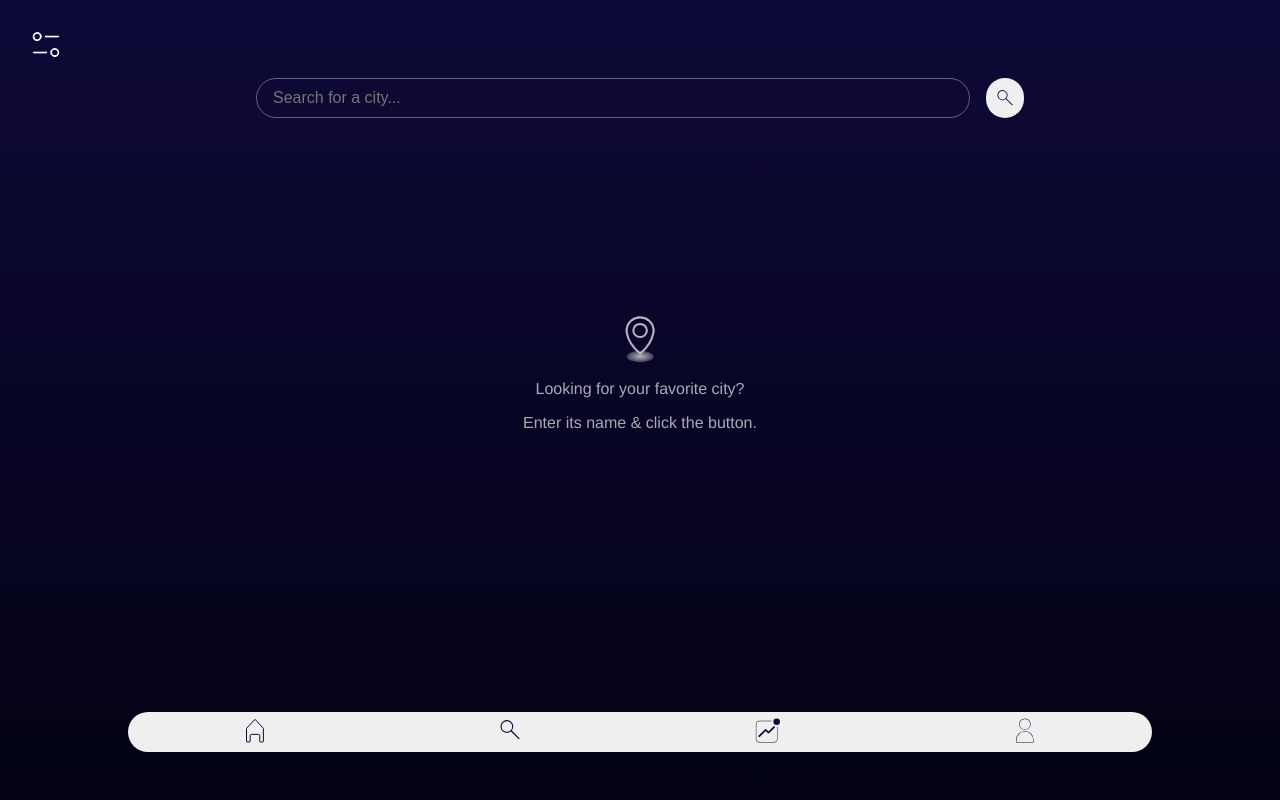
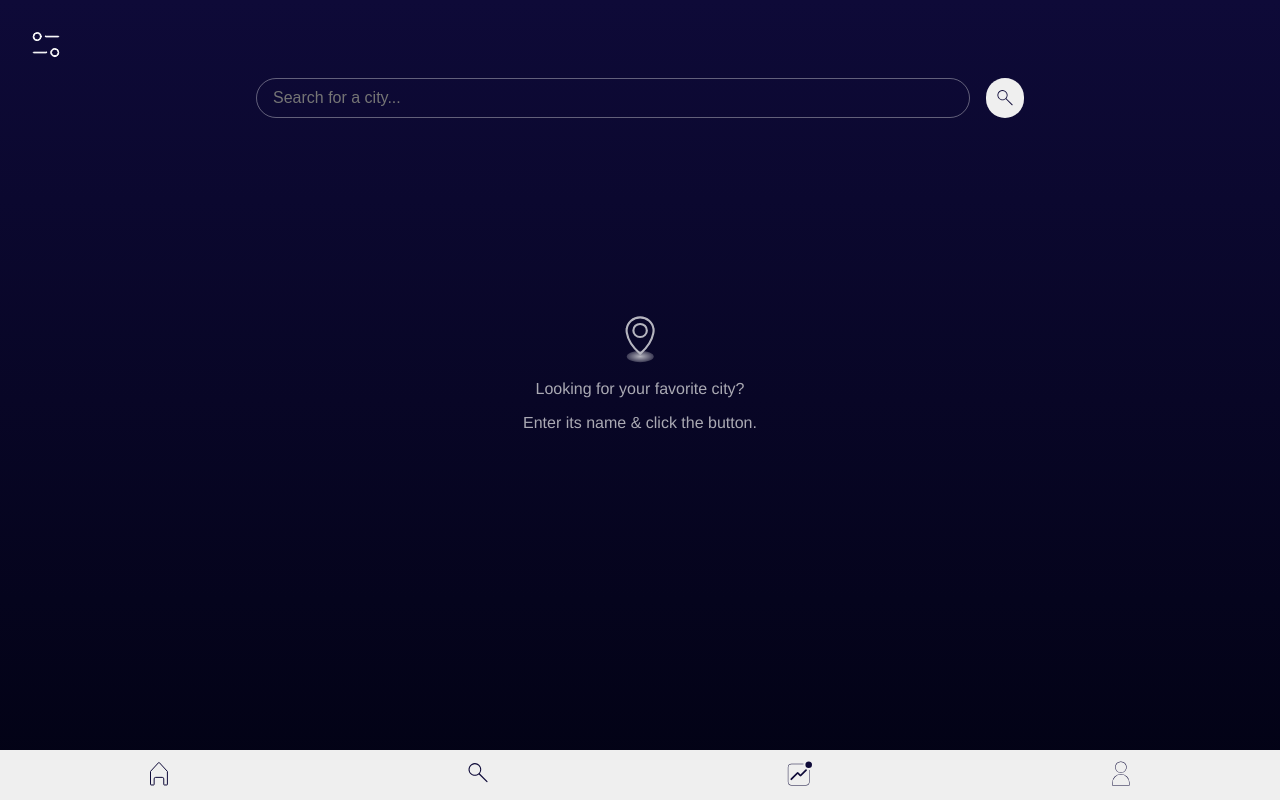
Before and after one commit to F4LC0NN/cast-dot-io, a React (Create React App) app: page /search in a window 1280 px wide. Built offline with nearby package versions, Linux system fonts and the light colour scheme; no server answers; a web font is replaced by a local one.

Commit message:
Rework submit on the search bar for better UX and user auto-localization

```diff
--- a/src/components/home/Home.scss
+++ b/src/components/home/Home.scss
@@ -349,16 +349,15 @@ BOTTOM MODAL NAVBAR
 */
 
 .bottom-modal-navbar {
-  width: 80vw;
-  height: 40px;
+  width: 100%;
+  height: 50px;
   position: absolute;
-  bottom: 3rem;
+  bottom: 0;
   left: 50%;
   transform: translateX(-50%);
   display: flex;
   justify-content: space-around;
   align-items: center;
-  border-radius: 20rem;
   background-color: index.$white-bg;
 }
 
--- a/src/components/home/homeComponents/geoLocationComponent/GeoLocationComponent.tsx
+++ b/src/components/home/homeComponents/geoLocationComponent/GeoLocationComponent.tsx
@@ -1,4 +1,4 @@
-import React from 'react';
+import React, { useEffect } from 'react';
 import GeoLocation from '../../../../interfaces/GeoLocation';
 
 import locate from '../../../../assets/images/locate.svg';
@@ -9,6 +9,13 @@ function GeoLocationComponent(props: GeoLocation): JSX.Element {
   const {
     data, updateLat, updateLon, isMetric, setIsMetric,
   } = props;
+
+  useEffect(() => {
+    navigator.geolocation.getCurrentPosition((position) => {
+      updateLat(position.coords.latitude);
+      updateLon(position.coords.longitude);
+    });
+  }, [updateLat, updateLon]);
 
   function getUserCurrentLocation(): void {
     navigator.geolocation.getCurrentPosition((position) => {
--- a/src/components/routes/search/searchComponent/SearchComponent.tsx
+++ b/src/components/routes/search/searchComponent/SearchComponent.tsx
@@ -1,4 +1,5 @@
 import React, { useState } from 'react';
+import gsap from 'gsap/dist/gsap';
 
 import useGeoLocationData from '../../../../hooks/useGeoLocationData';
 import useForecastData from '../../../../hooks/useForecastData';
@@ -22,13 +23,23 @@ function SearchComponent(): JSX.Element {
   });
 
   function handleSubmit(event: { preventDefault: () => void; }): void {
+    setLocationName(locationName);
+
+    setTimeout(() => {
+      gsap.fromTo(
+        '.form-results-card',
+        { opacity: 0, y: -15, display: 'none' },
+        { opacity: 1, y: 0, display: 'block' },
+      );
+    }, 0);
+
     event.preventDefault();
   }
 
   return (
     <div className="search-component">
-      <form method="GET" onSubmit={handleSubmit} className="search-form">
-        <SearchBar handler={setLocationName} />
+      <form onSubmit={handleSubmit} className="search-form">
+        <SearchBar locationName={locationName} setLocationName={setLocationName} />
         {
           locationName === ''
             ? (
--- a/src/components/routes/search/searchComponent/searchBar/SearchBar.tsx
+++ b/src/components/routes/search/searchComponent/searchBar/SearchBar.tsx
@@ -1,18 +1,18 @@
-import React, { useState, SetStateAction } from 'react';
+import React, { SetStateAction } from 'react';
 import gsap from 'gsap/dist/gsap';
 
 import lens from '../../../../../assets/images/lens.svg';
 
 interface NameHandler {
-  handler: React.Dispatch<SetStateAction<string>>
+  locationName: string,
+  setLocationName: React.Dispatch<SetStateAction<string>>,
 }
 
 function SearchBar(props: NameHandler):JSX.Element {
-  const [locationName, setLocationName] = useState('');
-  const { handler } = props;
+  const { locationName, setLocationName } = props;
 
   function searchLocation(): void {
-    handler(locationName);
+    setLocationName(locationName);
     setTimeout(() => {
       gsap.fromTo(
         '.form-results-card',
@@ -29,8 +29,14 @@ function SearchBar(props: NameHandler):JSX.Element {
         className="search-bar-input"
         placeholder="Search for a city..."
         onChange={(e) => {
-          e.preventDefault();
-          setLocationName(e.target.value);
+          if (
+            e.target.value.length < 4
+          ) {
+            e.preventDefault();
+          } else {
+            e.preventDefault();
+            setLocationName(e.target.value);
+          }
         }}
       />
       <button
--- a/src/hooks/useForecastData.tsx
+++ b/src/hooks/useForecastData.tsx
@@ -13,7 +13,7 @@ function useForecastData(params: UrlData): { forecastData: AxiosResponse['data']
         setForecastData(response.data);
       } catch (error) {
         const { log } = console;
-        log(error);
+        log(`Your error is: ${error}`);
       }
     }
 
--- a/src/index.scss
+++ b/src/index.scss
@@ -152,9 +152,10 @@ body {
 
 ::-webkit-scrollbar {
   height: 10px;
+  width: 5px;
 }
 
 ::-webkit-scrollbar-thumb {
   border-radius: 1rem;
-  background-color: #fff;
+  background-color: $transparent-white-bg;
 }
```
